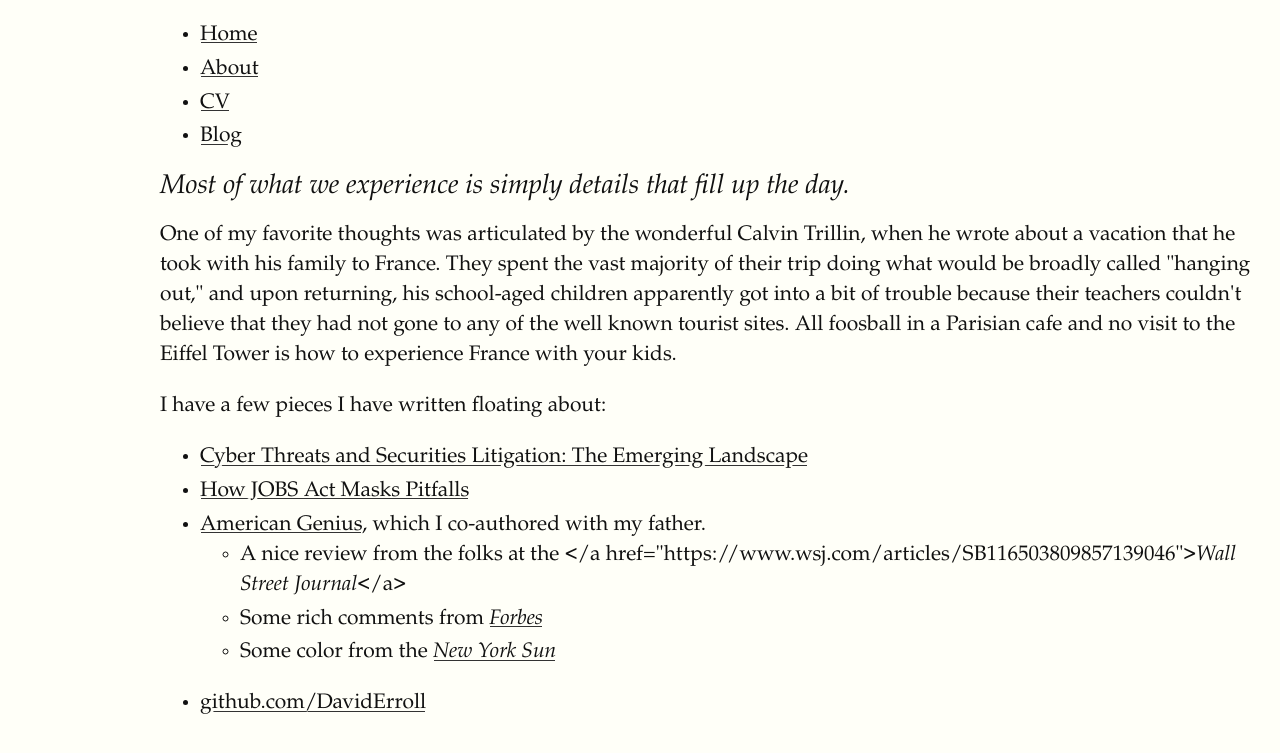
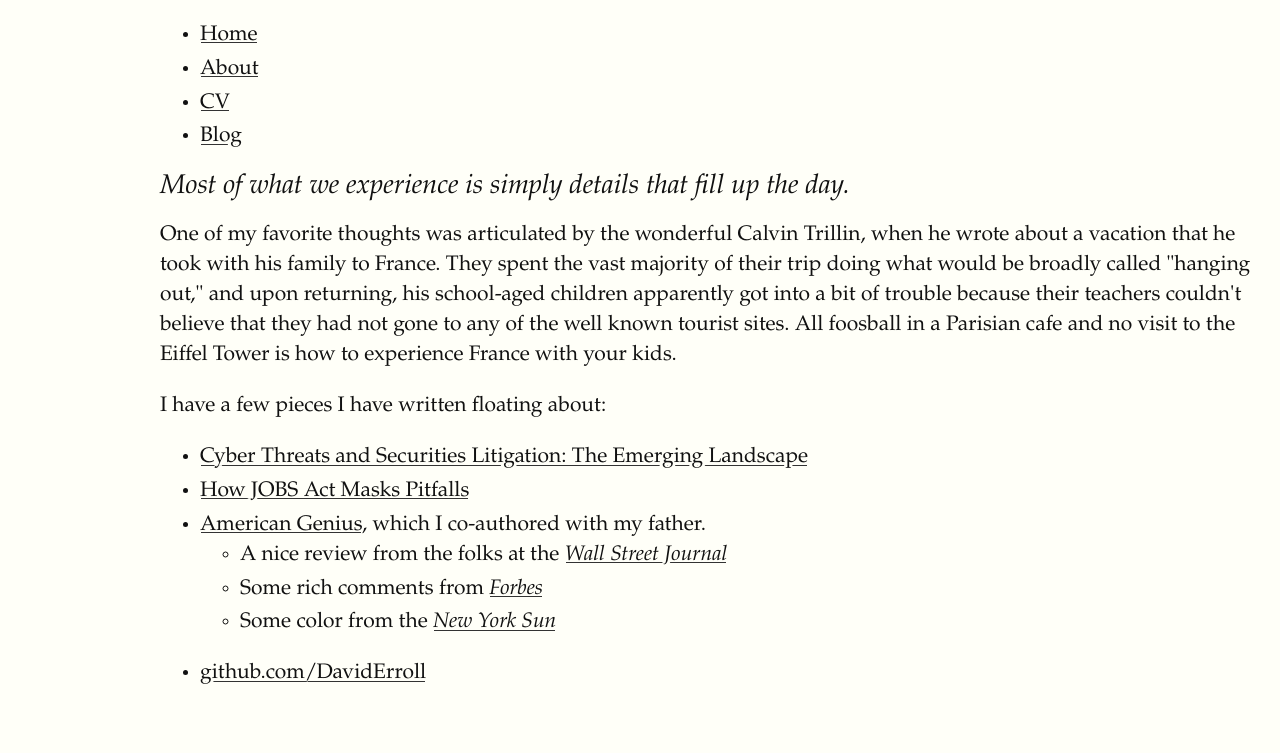
Before and after one commit to DavidErroll/DavidErroll.github.io, a Jekyll site: the page built from about.md, in a window 1280 px wide. Shown: the top 753 px of the page. Built offline with Jekyll 4.4.1, drawn with Linux system fonts in a browser that asks for light colours; some web fonts are replaced.

Commit message:
Update about.md

```diff
--- a/about.md
+++ b/about.md
@@ -18,6 +18,6 @@ I have a few pieces I have written floating about:
   <li><a href="http://www.labaton.com/blog/upload/2012_103.pdf">How JOBS Act Masks Pitfalls</a></li>
   <li><a href="https://www.amazon.com/American-Genius-Nineteenth-Century-Locks/dp/1593720165/">American Genius</a>, which I co-authored with my father.</li>
     <ul>
-      <li>A nice review from the folks at the </a href="https://www.wsj.com/articles/SB116503809857139046"><em>Wall Street Journal</em></a></li>
+      <li>A nice review from the folks at the <a href="https://www.wsj.com/articles/SB116503809857139046"><em>Wall Street Journal</em></a></li>
       <li>Some rich comments from <a href="https://www.forbes.com/forbes-life-magazine/2007/0423/129.html"><em>Forbes</em></a></li>
       <li>Some color from the <a href="https://www.nysun.com/new-york/author-with-a-true-lock-on-history/41646/"><em>New York Sun</em></a></li>
```
